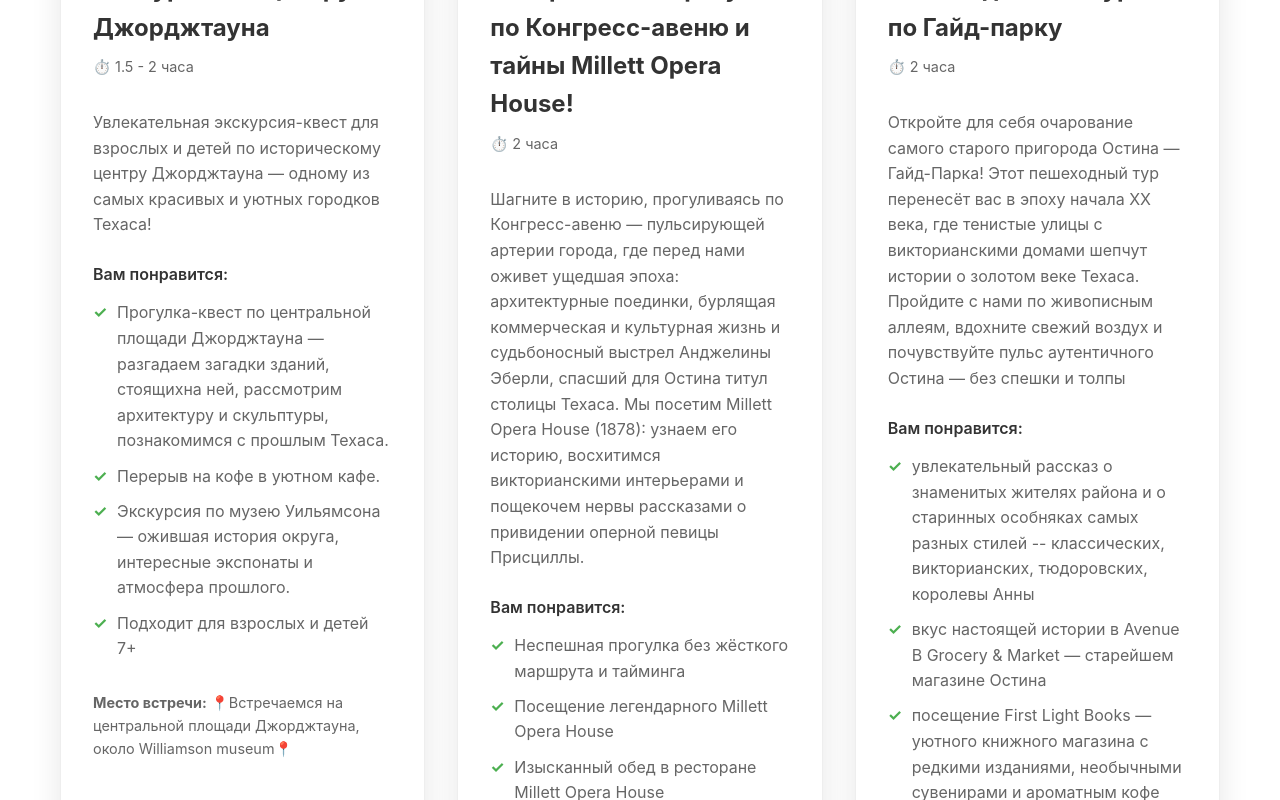
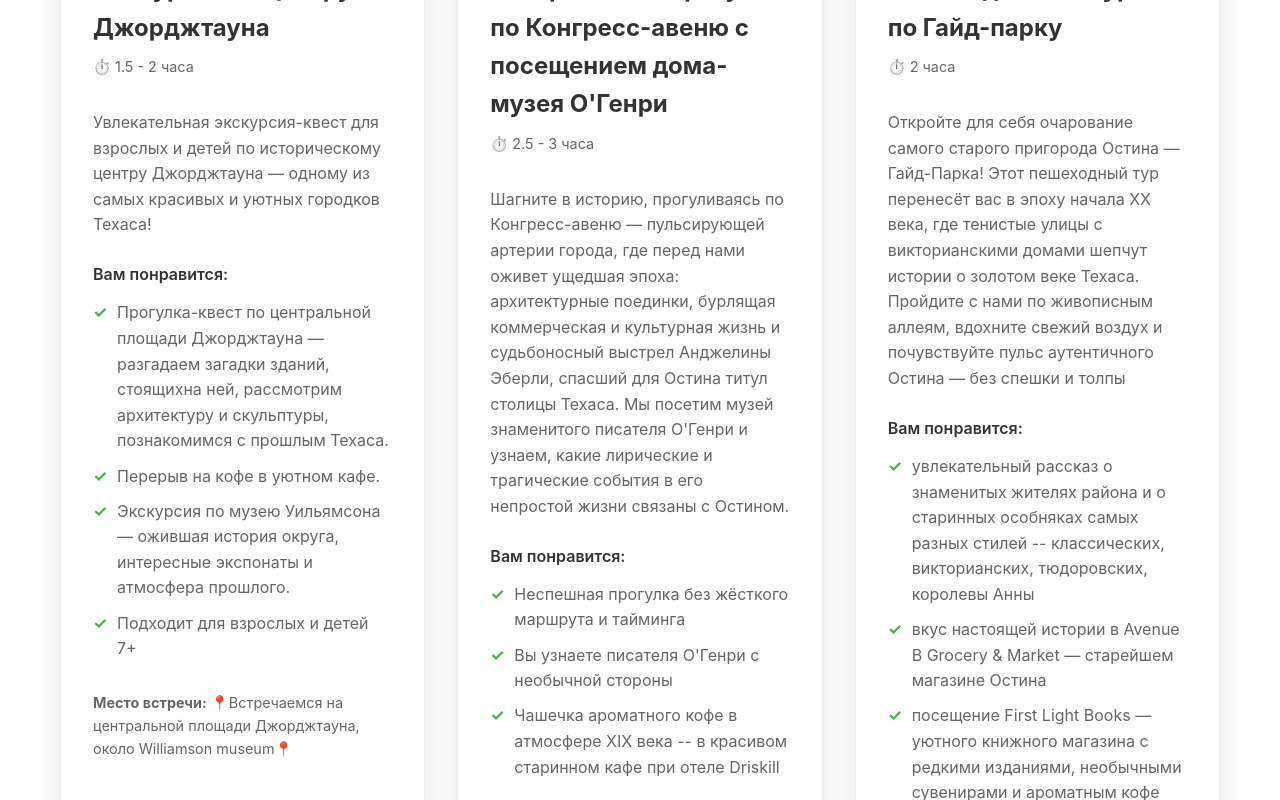
Before and after one commit to tatiana-act/nextjs-boilerplate, a Next.js app: page / in a window 1280 px wide. Shown: the part 2720-3520 px from the top of the page. Built offline with nearby package versions, Linux system fonts and the light colour scheme.

Commit message:
tour update

```diff
--- a/data/tours.ts
+++ b/data/tours.ts
@@ -100,18 +100,18 @@ export const tours: TourProgram[] = [
         difficulty: 'Easy',
     },
     {
-        id: 'Milt',
-        title: 'Историческая прогулка по Конгресс-авеню и тайны Millett Opera House!',
-        shortTitle: 'тур по центру Остина',
+        id: 'Auhnry',
+        title: 'Историческая прогулка по Конгресс-авеню с посещением дома-музея О\'Генри',
+        shortTitle: 'тур Остину+музей О\'Генри',
         description: 'Шагните в историю, прогуливаясь по Конгресс-авеню — пульсирующей артерии города, где перед нами оживет ущедшая эпоха: архитектурные поединки, бурлящая коммерческая и культурная жизнь и судьбоносный выстрел Анджелины Эберли, спасший для Остина титул столицы Техаса. \n' +
-            'Мы посетим Millett Opera House (1878): узнаем его историю, восхитимся викторианскими интерьерами и пощекочем нервы рассказами о привидении оперной певицы Присциллы. ',
-        duration: '2 часа',
+            'Мы посетим музей знаменитого писателя О\'Генри и узнаем, какие лирические и трагические события в его непростой жизни связаны с Остином.',
+        duration: '2.5 - 3 часа',
         price: 0,
-        imageUrl: '/millett.jpg',
+        imageUrl: '/aushenry.jpg',
         highlights: [
             'Неспешная прогулка без жёсткого маршрута и тайминга',
-            'Посещение легендарного Millett Opera House',
-            'Изысканный обед в ресторане Millett Opera House',
+            'Вы узнаете писателя О\'Генри с необычной стороны',
+            'Чашечка ароматного кофе в атмосфере XIX века -- в красивом старинном кафе при отеле Driskill',
         ],
         included: [
             'Photography guide',
@@ -194,29 +194,26 @@ export const tours: TourProgram[] = [
     difficulty: 'Easy'
   },
     {
-      id: 'Anlch',
-      title: 'Экскурсия в дом-музей Neill-Cochran',
-      shortTitle: 'музей Neill-Cochran',
-      description:
-            'Настоящее путешествие во времени: пройдя в здание, построенное в неогреческом стиле, вы увидите прекрасно сохранившиеся интерьеры XIX века, подлинную мебель и артефакты эпохи, а также узнаете удивительную историю этого места и прежних его обитателей',
-      duration: '1 час',
+        id: 'Milt',
+        title: 'Историческая прогулка по Конгресс-авеню и тайны Millett Opera House!',
+        shortTitle: 'тур по центру Остина',
+        description: 'Шагните в историю, прогуливаясь по Конгресс-авеню — пульсирующей артерии города, где перед нами оживет ущедшая эпоха: архитектурные поединки, бурлящая коммерческая и культурная жизнь и судьбоносный выстрел Анджелины Эберли, спасший для Остина титул столицы Техаса. \n' +
+            'Мы посетим Millett Opera House (1878): узнаем его историю, восхитимся викторианскими интерьерами и пощекочем нервы рассказами о привидении оперной певицы Присциллы. ',
+        duration: '2.5 - 3 часа',
         price: 0,
-      imageUrl: '/nch.jpg',
+        imageUrl: '/millett.jpg',
         highlights: [
-        'Атмосфера старинного особняка',
-        'Подлинные интерьеры XIX века – мебель, предметы быта',
-        'После экскурсии можно посетить временную экспозицию, посвященную истории и природе Техаса, и приобрести памятные сувениры',
+            'Неспешная прогулка без жёсткого маршрута и тайминга',
+            'Посещение легендарного Millett Opera House',
+            'Изысканный обед в ресторане Millett Opera House',
         ],
         included: [
             'Photography guide',
             'Tripod rental available',
             'Photo editing tips',
-        'Location map for future visits',
-        'Small group (max 10 people)',
         ],
-        meetingPoint:
-            'Встречаемся возле музея, пересечение улиц San Gabriel и 23-й Западной',
-        meetingPointLink: 'https://maps.app.goo.gl/4frvcX5L1gySddwn6',
+        meetingPoint: 'Встречаемся у скульптуры-гитары ("Vibrancy guitar statue"), пересечение Congress Avenue и 4-й Восточной',
+        meetingPointLink: 'https://maps.app.goo.gl/tvFiqw2Z93jqi5WS6',
         difficulty: 'Easy',
     }
 ];
```
Also changed, not shown: public/aushenry.jpg (added). Lines whose indentation alone changed are shown as unchanged.
